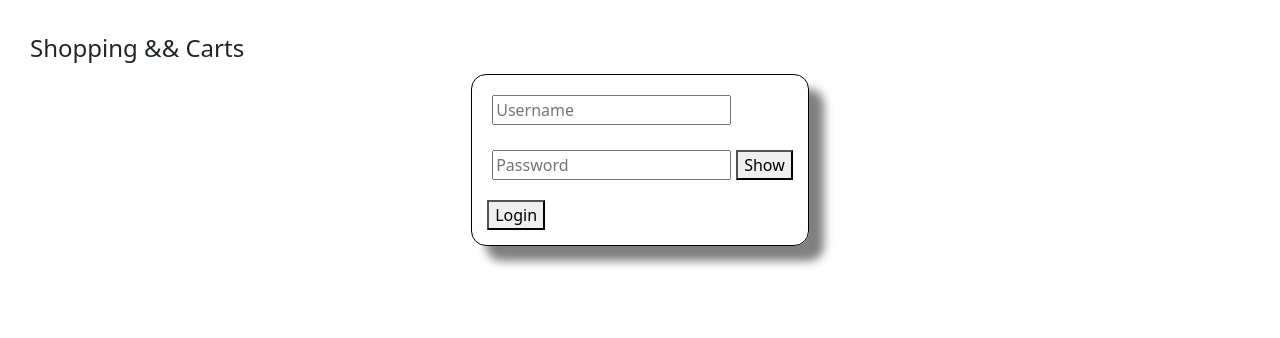
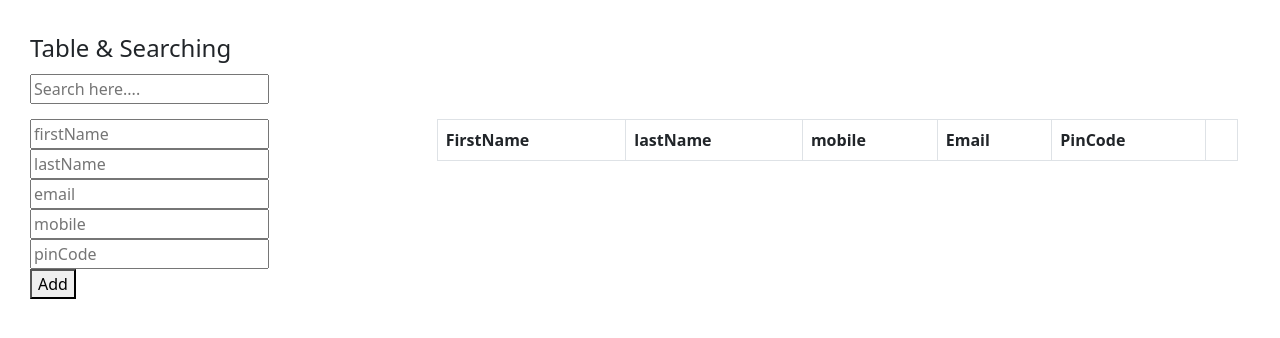
Before and after one commit to ssw1994/tutorials, a React (Create React App) app: page / in a window 1280 px wide. Shown: the top 338 px of the page. Built offline with nearby package versions, Linux system fonts and the light colour scheme.

Commit message:
use reducer example

```diff
--- a/src/App.js
+++ b/src/App.js
@@ -9,6 +9,7 @@ import LoginForm from "./LoginForm/LoginForm";
 import StudentRegistrations from "./StudentRegistration/StudentRegistration";
 import HooksDemo from "./HooksDemo/HooksDemo";
 import CardWrapper from "./CartWrapper/CardWrapper";
+import ListWrapper from "./ListWrapper/ListWrapper";
 export default class App extends Component {
   constructor(props) {
     super(props);
@@ -105,9 +106,14 @@ export default class App extends Component {
           <legend>useMemo & useCallBack</legend>
           <HooksDemo />
         </fieldset> */}
-        <fieldset>
+        {/* <fieldset>
           <legend>Shopping && Carts</legend>
           <CardWrapper />
+        </fieldset> */}
+
+        <fieldset>
+          <legend>Table & Searching</legend>
+          <ListWrapper />
         </fieldset>
       </>
     );
--- /dev/null
+++ b/src/ListWrapper/ListWrapper.js
@@ -0,0 +1,122 @@
+import React from "react";
+import { Col, Row, Table } from "react-bootstrap";
+import PersonForm from "./PersonForm";
+
+function Filters({ dispatch }) {
+  return (
+    <div>
+      <input
+        placeholder="Search here...."
+        onChange={(e) =>
+          dispatch({
+            type: "UPDATE_FILTER",
+            filter: { search: e.target.value },
+          })
+        }
+      />
+    </div>
+  );
+}
+
+function PersonTable({ list, dispatch, filters }) {
+  return (
+    <div>
+      <Table bordered striped>
+        <thead>
+          <tr>
+            <th>FirstName</th>
+            <th>lastName</th> <th>mobile</th> <th>Email</th> <th>PinCode</th>
+            <th></th>
+          </tr>
+        </thead>
+        <tbody>
+          {list
+            .filter((item) => item.firstName.includes(filters.search))
+            .map((person, index) => {
+              return (
+                <tr>
+                  <td>{person.firstName}</td>
+                  <td>{person.lastName}</td>
+                  <td>{person.mobile}</td>
+                  <td>{person.email}</td>
+                  <td>{person.pinCode}</td>
+                  <td>
+                    <button
+                      onClick={() =>
+                        dispatch({ type: "DELETE_ITEM", id: person.id })
+                      }
+                    >
+                      Delete
+                    </button>
+                  </td>
+                </tr>
+              );
+            })}
+        </tbody>
+      </Table>
+    </div>
+  );
+}
+
+function searchReducer(state, action) {
+  switch (action.type) {
+    case "UPDATE_FILTER":
+      return {
+        ...state,
+        filters: action.filter,
+      };
+    case "UPDATE_PERSONS":
+      return { state };
+    case "DELETE_ITEM":
+      return {
+        ...state,
+        persons: state.persons.filter((item) => item.id !== action.id),
+      };
+    case "ADD_ITEM":
+      return { ...state, persons: [...state.persons, action.person] };
+    default:
+      return state;
+  }
+  return state;
+}
+
+export default function ListWrapper() {
+  const [listState, dispatch] = React.useReducer(searchReducer, {
+    filters: {
+      search: "",
+      searchBy: "",
+    },
+    persons: [],
+  });
+
+  return (
+    <div>
+      {/* <code
+        style={{
+          height: "200px",
+          overflow: "auto",
+          wordWrap: "break-word",
+          border: "1px solid grey",
+        }}
+      >
+        {JSON.stringify(listState)}
+      </code> */}
+      <Filters dispatch={dispatch} />
+      <Row>
+        <Col sm={4}>
+          <PersonForm dispatch={dispatch} />
+        </Col>
+        <Col sm={8}>
+          <PersonTable
+            list={listState.persons}
+            filters={listState.filters}
+            dispatch={dispatch}
+          />
+        </Col>
+      </Row>
+    </div>
+  );
+}
+
+//Add Edit functionality
+// Add SearchBy options like search by firstName ,lastName , mobile etc (search should be working on multiple fields)
--- /dev/null
+++ b/src/ListWrapper/PersonForm.js
@@ -0,0 +1,113 @@
+import React from "react";
+class Person {
+  firstName;
+  lastName;
+  address;
+  email;
+  pinCode;
+  mobile;
+  id;
+  constructor(
+    firstName = "",
+    lastName = "",
+    address = "",
+    mobile = "",
+    email = "",
+    pinCode = ""
+  ) {
+    this.id = Date.now();
+    this.firstName = firstName;
+    this.lastName = lastName;
+    this.address = address;
+    this.mobile = mobile;
+    this.email = email;
+    this.pinCode = pinCode;
+  }
+}
+
+export default function PersonForm({ dispatch }) {
+  const [personForm, updateForm] = React.useState(new Person());
+
+  const updatePerson = (event) => {
+    updateForm((prev) => {
+      return {
+        ...prev,
+        [event.target.id]: event.target.value,
+      };
+    });
+  };
+
+  const firstName = (
+    <div>
+      <input
+        placeholder="firstName"
+        id="firstName"
+        onChange={updatePerson}
+        value={personForm.firstName}
+      />
+    </div>
+  );
+  const lastName = (
+    <div>
+      <input
+        placeholder="lastName"
+        id="lastName"
+        onChange={updatePerson}
+        value={personForm.lastName}
+      />
+    </div>
+  );
+  const mobile = (
+    <div>
+      <input
+        placeholder="mobile"
+        id="mobile"
+        onChange={updatePerson}
+        value={personForm.mobile}
+      />
+    </div>
+  );
+  const email = (
+    <div>
+      <input
+        placeholder="email"
+        id="email"
+        onChange={updatePerson}
+        value={personForm.email}
+      />
+    </div>
+  );
+  const pinCode = (
+    <div>
+      <input
+        placeholder="pinCode"
+        id="pinCode"
+        onChange={updatePerson}
+        value={personForm.pinCode}
+      />
+    </div>
+  );
+
+  const AddPerson = (e) => {
+    e.preventDefault();
+
+    dispatch({ type: "ADD_ITEM", person: personForm });
+
+    updateForm(new Person());
+  };
+
+  return (
+    <div>
+      <form onSubmit={AddPerson}>
+        {firstName}
+        {lastName}
+        {email}
+        {mobile}
+        {pinCode}
+        <div>
+          <button>Add</button>
+        </div>
+      </form>
+    </div>
+  );
+}
```
